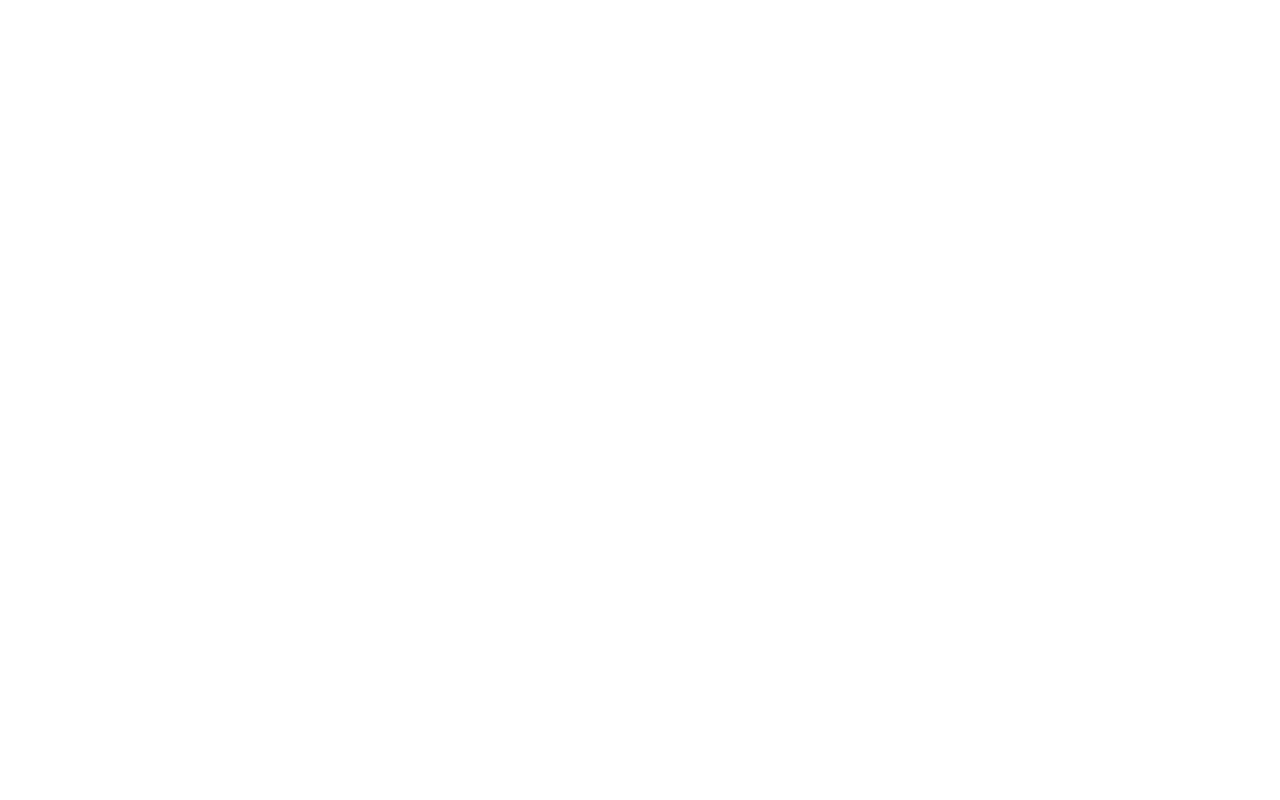
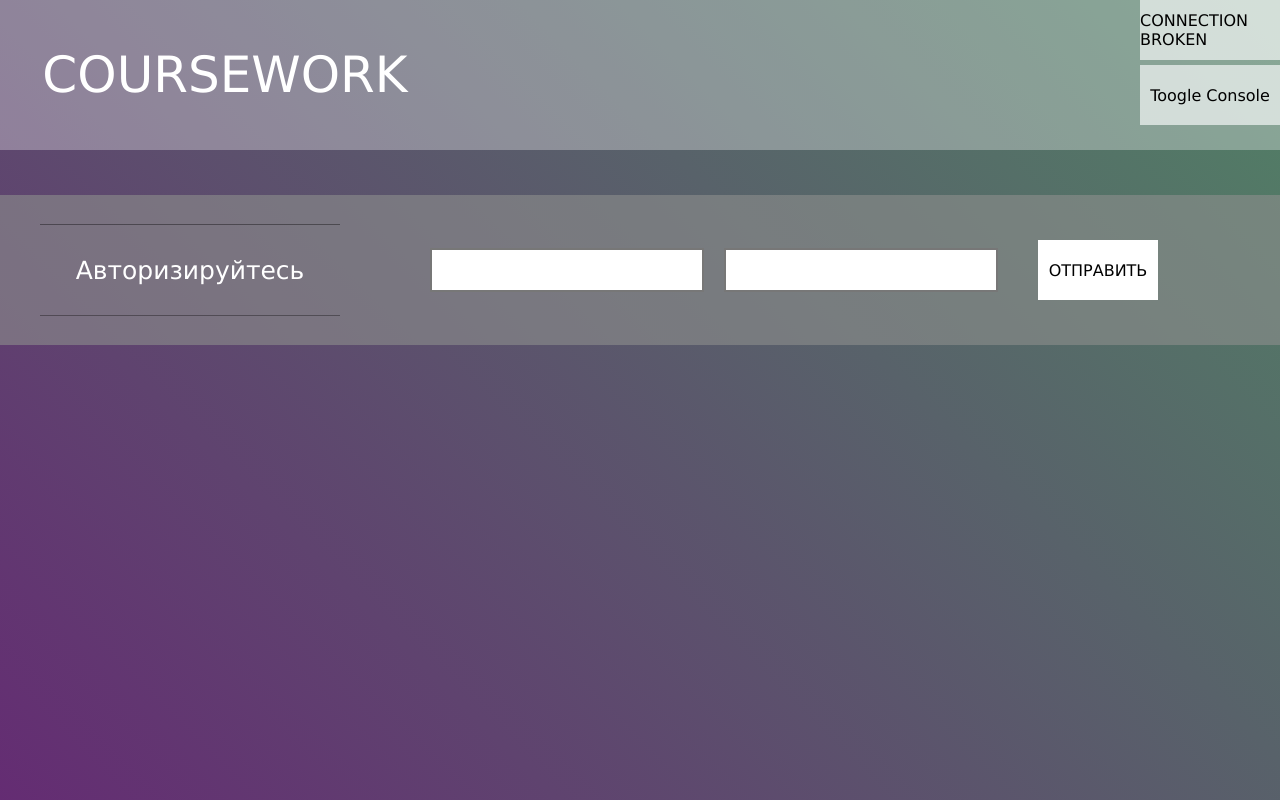
Before and after one commit to latiertiw/CourseWork-WebsocketClient, a website: page index.html in a window 1280 px wide. Shown: the top 800 px of the page. Drawn offline with nearby package versions, Linux system fonts and the light colour scheme.

Commit message:
feat: create initial page with console

```diff
--- a/index.html
+++ b/index.html
@@ -7,8 +7,40 @@
     <meta name="viewport" content="width=device-width, initial-scale=1">
     <link rel="stylesheet" type="text/css" media="screen" href="main.css">
     <script src="index.js"></script>
+    <script src="http://code.jquery.com/jquery-1.8.3.js"></script>
 </head>
 <body>
+    <div class="wrapper">
+        <div class="statusBlock"></div>
+        <div class="consoleToggle" onclick="toogleConsole()">Toogle Console</div>
+
+        <header>
+            <div class="logo">COURSEWORK</div>
+        </header>
+
+        <main>
+             <div class="consoleBlock">
+               <input type="text" id="consoleInput" />
+               <div id="sendMessage" onclick="send()">ОТПРАВИТЬ</div>
+               <textarea id="consoleOutput" ></textarea>
+               <div id="cleanConsole" onclick="cleanConsole()"></div>
+             </div>
+             <div class="loginBlock">
+                 <div class="autorisationStatus">Авторизируйтесь</div>
+                <input type="text" id="loginInput" />
+                <input type="text" id="passwordInput" />
+                <div id="sendAutorisation" onclick="sendAutorisation()">ОТПРАВИТЬ</div>
+             </div>
+
+
+        </main>
+
+
+
+
+    </div>
+
+
 
 </body>
 </html>
--- a/index.js
+++ b/index.js
@@ -0,0 +1,50 @@
+var socket = new WebSocket("ws://localhost:8080/project_war_exploded/my");
+
+          socket.onopen = function() {
+              document.querySelector('.wrapper .statusBlock').innerHTML='CONNECTED'
+          };
+
+          socket.onclose = function(event) {
+              if (event.wasClean) {
+                document.querySelector('.wrapper .statusBlock').innerHTML='CONNECTION CLOSED'
+              } else {
+                document.querySelector('.wrapper .statusBlock').innerHTML='CONNECTION BROKEN'
+              }
+          };
+          socket.onmessage = function(event) {
+              var logarea = document.getElementById("consoleOutput");
+              logarea.value = event.data+" "+logarea.value;
+          };
+          socket.onerror = function(error) {
+            document.querySelector('.wrapper .statusBlock').innerHTML='ERROR'
+          };
+
+
+
+
+
+
+
+   function send() {
+      var data = document.getElementById("consoleInput").value;
+      socket.send(data);
+     }
+
+   function cleanConsole(){
+     var logarea = document.getElementById("consoleOutput");
+     logarea.value =  " ";
+     }
+
+
+    function toogleConsole(){
+      $("main .consoleBlock").toggle(300);
+    }
+
+    document.addEventListener("DOMContentLoaded", ready);
+
+    function ready(){
+      $("main .consoleBlock").toggle(0);
+      $(" .wrapper").toggle(0);
+      $(" .wrapper .menuBlock").toggle(0);
+      $(" .wrapper").toggle(600);
+    }
--- a/main.css
+++ b/main.css
@@ -0,0 +1,182 @@
+*{
+    font-family: Verdana, Geneva, Tahoma, sans-serif;
+    margin :0;
+    padding: 0;
+
+}
+
+body
+{
+    background: linear-gradient(45deg,rgb(102, 36, 116),rgb(81, 129, 101));
+    height: 1000px;
+}
+
+header {
+width: 100%;
+height: 150px;
+background-color: rgba(255, 255, 255, 0.308);
+}
+
+.wrapper {
+    height: 100%;
+    width: 100%;
+}
+
+.statusBlock{
+
+    position: fixed;
+    right: 0px;
+    height: 60px;
+    width: 140px;
+    background-color: rgba(255, 255, 255, 0.637);
+    display: flex;
+    justify-content: center;
+    align-items: center;
+}
+.consoleToggle {
+    position: fixed;
+    right: 0px;
+    top: 65px;
+    height: 60px;
+    width: 140px;
+    background-color: rgba(255, 255, 255, 0.637);
+    display: flex;
+    justify-content: center;
+    align-items: center;
+}
+ .consoleToggle:hover{
+    background-color: rgba(255, 255, 255, 0.815);
+    cursor: pointer;
+ }
+
+.logo {
+    display: flex;
+    color: white;
+    font-size: 50px;
+   align-items: center;
+   justify-content: center;
+
+   height: 100%;
+   width: 450px;
+}
+
+
+
+.consoleBlock {
+    margin-top: 15px;
+    display: flex;
+    width: 100%;
+    align-items: center;
+ justify-content: flex-end;
+}
+
+            #consoleInput {
+                height: 150px;
+                width: 565px;
+                font-size: 30px;
+                padding-left: 15px;
+
+            }
+
+            #sendMessage {
+                font-size: 15px;
+                display: flex;
+                align-items: center;
+                justify-content: center;
+                border: 1px solid black;
+                height: 153px;
+                width: 100px;
+                cursor: pointer;
+            background-color: white;
+            }
+            #sendMessage:hover{
+                background-color: rgb(170, 169, 169);
+            }
+
+            #consoleOutput {
+
+                margin-left: 100px;
+                box-sizing: border-box;
+            padding: 7px;
+                display: block;
+                height: 155px;
+                width: 450px;
+
+                border: 3px solid rgb(0, 0, 0);
+            font-size: 20px;
+            }
+            #cleanConsole {
+
+            height:153px ;
+            width: 40px;
+            margin-left: 5px;
+            background-color: #fff;
+            }
+            #cleanConsole:hover{
+                cursor: pointer;
+                background-color: rgba(248, 206, 206, 0.993);
+            }
+
+
+.loginBlock{
+    display: flex;
+    margin-top: 45px;
+    width: 100%;
+    height: 150px;
+    background-color: rgba(142, 143, 142, 0.603);
+    align-items: center;
+
+}
+
+   .autorisationStatus {
+       margin-left: 40px;
+       border-bottom: 1px solid rgba(0, 0, 0, 0.336);
+       border-top: 1px solid rgba(0, 0, 0, 0.37);
+       font-size: 25px;
+       color: white;
+        height: 90px;
+        width: 300px;
+        display: flex;
+        align-items: center;
+        justify-content: center;
+    }
+    #loginInput {
+        border: 2px solid rgba(0, 0, 0, 0.534);
+        font-size: 20px;
+        padding-left: 20px;
+    margin-left: 90px;
+    height: 40px;
+    width: 250px;
+    }
+    #passwordInput {
+        border: 2px solid rgba(0, 0, 0, 0.534);
+        font-size: 20px;
+        padding-left: 20px;
+        margin-left: 20px;
+        height: 40px;
+        width: 250px;
+    }
+    #sendAutorisation {
+        margin-left: 40px;
+        background-color: #fff;
+        display: flex;
+        justify-content: center;
+        align-items: center;
+        height: 60px;
+        width: 120px;
+
+    }
+    #sendAutorisation:hover {
+        background-color: rgba(255, 255, 255, 0.356);
+        cursor: pointer;
+
+    }
+
+.menuBlock {
+
+
+    margin-top: 55px;
+    width: 100%;
+    height: 400px;
+    background-color: rgba(255, 255, 255, 0.603);
+}
```
